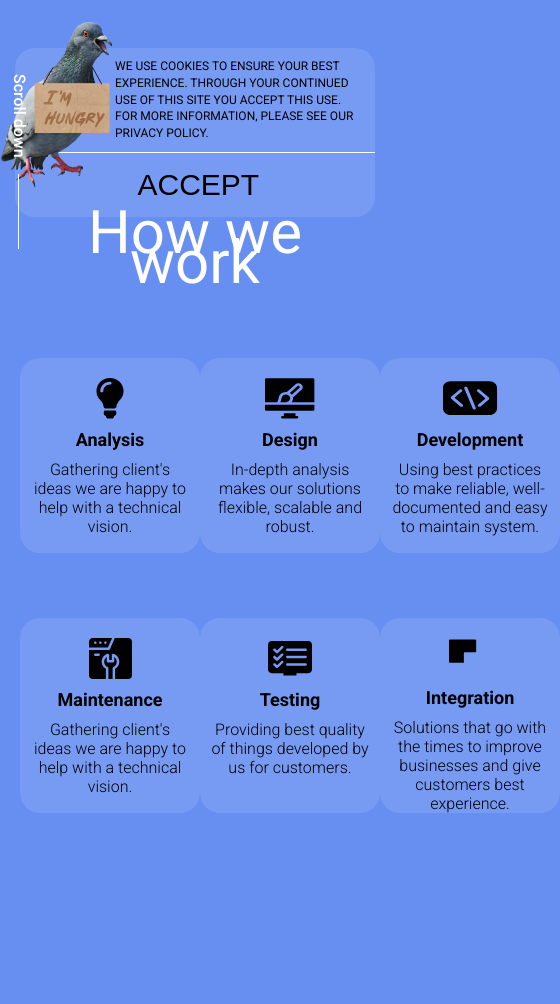
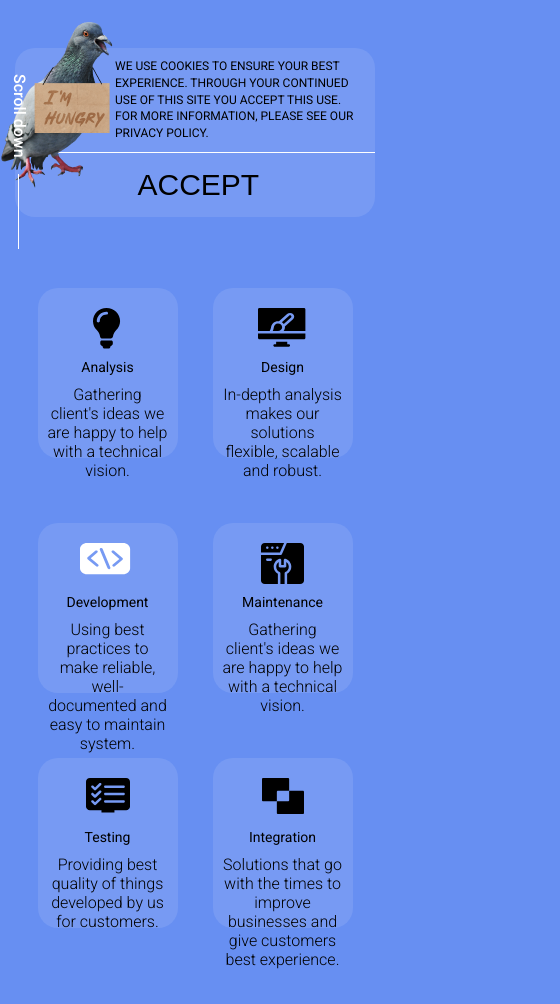
Before and after one commit to Rinnayb/landing_live_streaming, a website: page index.html in a window 390 px wide. Shown: the part 532-1536 px from the top of the page, 560 px wide, since content can reach past the window. Drawn offline with nearby package versions, Linux system fonts and the light colour scheme; files that its build step writes are made by us from their sources.

Commit message:
work section implementation. desktop and mobile

```diff
--- a/styles/_cards.scss
+++ b/styles/_cards.scss
@@ -14,6 +14,8 @@
         width: 25px;
         height: 25px;
         fill: v.$color_black;
+        flex-shrink: 0;
+
     }
 
     &__title {
@@ -40,4 +42,16 @@
         }
     }
 
+    @media (max-width: v.$media_min) {
+        width: 140px;
+        height: 170px;
+
+        &__title {
+            @include m.font(14px, 400, v.$color_black);
+        }
+
+        &__desc {
+            @include m.font(16px, 300, v.$color_black);
+        }
+    }
 }
--- a/styles/_work.scss
+++ b/styles/_work.scss
@@ -1,10 +1,9 @@
 @use 'variables' as v;
 @use 'mixins' as m;
-@use 'placeholders';
 @use 'sass:color';
 
 .work-section {
-    padding: 0px 20px 180px;
+    padding: 70px 20px 180px;
 
     .work {
         margin: 0 auto;
@@ -14,6 +13,10 @@
             margin: 0 0 80px 0;
             @include m.font(60px, 400, v.$color_white);
             line-height: 50%;
+
+            @media (max-width: v.$media_min) {
+                display: none;
+            }
         }
 
         &__cards-wrapper {
@@ -88,5 +91,26 @@
             width: 42px;
             height: 41px;
         }
+
+        @media (max-width: v.$media_md) {
+            .work__cards-wrapper {
+                grid-template-columns: repeat(2, 1fr);
+                grid-template-rows: repeat(3, 1fr);
+                grid-template-areas:
+                    "analysis design"
+                    "dev maintenance"
+                    "testing integration";
+
+                    .card--analysis,
+                    .card--design,
+                    .card--dev,
+                    .card--maintenance,
+                    .card--testing,
+                    .card--integration {
+                        justify-self: center;
+                    }
+
+            }
+        }
     }
 }
```
